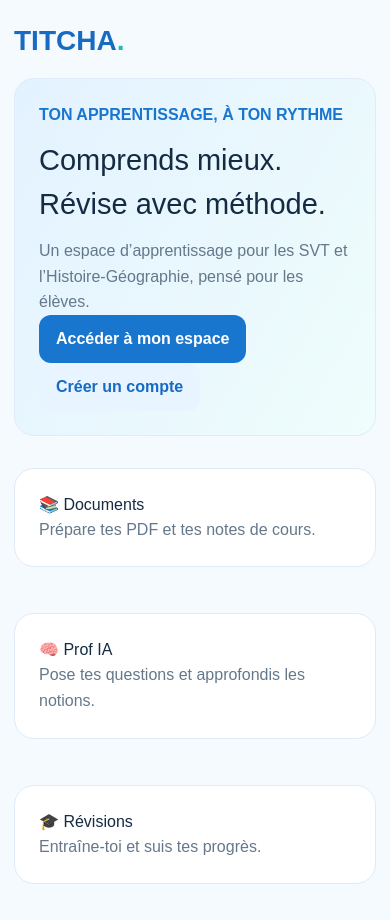
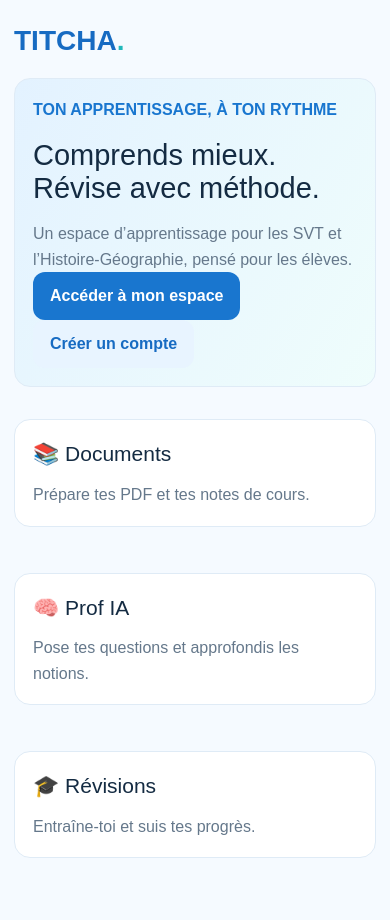
Before and after one commit to remy00trafford-hash/TITCHA, a Next.js app: page / in a window 390 px wide. After the commit the page ends 894 px from the top, so only its background shows below. Built offline with nearby package versions, Linux system fonts and the light colour scheme.

Commit message:
Style document, AI assistant, quiz and responsive states

```diff
--- a/src/app/globals.css
+++ b/src/app/globals.css
@@ -1,2 +1,39 @@
 @import 'tailwindcss';
-*{box-sizing:border-box}body{margin:0;background:#f5faff;color:#142b42;font-family:Arial,sans-serif}a{color:inherit;text-decoration:none}button,input,textarea{font:inherit}.wrap{max-width:1100px;margin:auto;padding:28px 18px}.brand{font-size:28px;font-weight:900;color:#176bc2}.brand span{color:#20b8bb}.hero,.card{background:white;border:1px solid #dfebf6;border-radius:20px;padding:24px;margin:16px 0}.hero{background:linear-gradient(120deg,#e3f2ff,#effdfc)}h1{font-size:36px;margin:12px 0}.muted{color:#65788b;line-height:1.6}.btn{display:inline-block;background:#1976cf;color:white;border:0;border-radius:12px;padding:12px 17px;font-weight:bold;cursor:pointer}.btn.alt{background:#e8f4ff;color:#176bc2}.field{display:block;width:100%;padding:12px;border:1px solid #d5e3ef;border-radius:11px;margin:7px 0 14px}.grid{display:grid;grid-template-columns:repeat(auto-fit,minmax(220px,1fr));gap:14px}.nav{display:flex;gap:10px;flex-wrap:wrap;margin:18px 0}.nav a{background:#eaf5ff;color:#176bc2;padding:9px 12px;border-radius:10px;font-weight:bold}.notice{background:#fff6df;padding:12px;border-radius:10px}.form{max-width:440px}.stat{font-size:28px;font-weight:800}@media(max-width:600px){h1{font-size:29px}.wrap{padding:20px 14px}}
+
+:root{color-scheme:light}
+*{box-sizing:border-box}
+html{min-height:100%;scroll-behavior:smooth}
+body{margin:0;background:#f5faff;color:#142b42;font-family:Arial,Helvetica,sans-serif}
+a{color:inherit;text-decoration:none}
+button,input,textarea,select{font:inherit}
+button:disabled{opacity:.58;cursor:not-allowed}
+button:focus-visible,a:focus-visible,input:focus-visible,textarea:focus-visible,select:focus-visible{outline:3px solid #69b9f5;outline-offset:2px}
+.wrap{width:min(1100px,100%);margin:auto;padding:28px 18px}
+.brand{display:inline-block;font-size:28px;font-weight:900;color:#176bc2}
+.brand span{color:#20b8bb}
+.hero,.card{background:#fff;border:1px solid #dfebf6;border-radius:20px;padding:24px;margin:16px 0;min-width:0}
+.hero{background:linear-gradient(120deg,#e3f2ff,#effdfc)}
+h1{font-size:36px;line-height:1.15;margin:16px 0}
+h2{font-size:21px;margin:0 0 12px}
+h3{font-size:17px;margin:0 0 6px}
+p{line-height:1.6}
+.muted{color:#65788b;line-height:1.6}
+.btn{display:inline-flex;align-items:center;justify-content:center;gap:8px;background:#1976cf;color:#fff;border:0;border-radius:12px;padding:12px 17px;font-weight:700;cursor:pointer;min-height:44px}
+.btn.alt{background:#e8f4ff;color:#176bc2}
+.field{display:block;width:100%;max-width:100%;padding:12px;border:1px solid #d5e3ef;border-radius:11px;margin:7px 0 14px;background:#fff;color:#142b42}
+textarea.field{resize:vertical;min-height:90px}
+.grid{display:grid;grid-template-columns:repeat(auto-fit,minmax(min(220px,100%),1fr));gap:14px}
+.nav{display:flex;align-items:center;gap:10px;flex-wrap:wrap;margin:18px 0}
+.nav a{background:#eaf5ff;color:#176bc2;padding:9px 12px;border-radius:10px;font-weight:700}
+.notice{background:#fff6df;color:#694b00;padding:12px 14px;border-radius:10px;overflow-wrap:anywhere}
+.form{max-width:440px}
+.stat{font-size:28px;font-weight:800}
+.row-between{display:flex;align-items:center;justify-content:space-between;gap:12px;flex-wrap:wrap}
+.extracted-text,.ai-output{white-space:pre-wrap;overflow-wrap:anywhere;line-height:1.75;font:inherit;color:#263d52;background:#f7fbff;border:1px solid #e2edf6;border-radius:12px;padding:16px;max-height:560px;overflow:auto}
+.quiz-question{border:1px solid #e2edf6;border-radius:14px;padding:16px;margin:16px 0;min-width:0}
+.quiz-question legend{padding:0 4px;line-height:1.6}
+.quiz-option{display:flex;align-items:flex-start;gap:10px;padding:10px 8px;margin:4px 0;border-radius:9px;cursor:pointer;line-height:1.5}
+.quiz-option:hover{background:#f2f8ff}
+.quiz-option input{margin-top:4px;accent-color:#1976cf;flex:0 0 auto}
+@media(max-width:600px){h1{font-size:29px}.wrap{padding:20px 14px}.hero,.card{padding:18px;border-radius:16px}.nav{gap:8px}.btn{max-width:100%;white-space:normal}}
+@media(prefers-reduced-motion:reduce){html{scroll-behavior:auto}*{animation-duration:.01ms!important;transition-duration:.01ms!important}}
```
